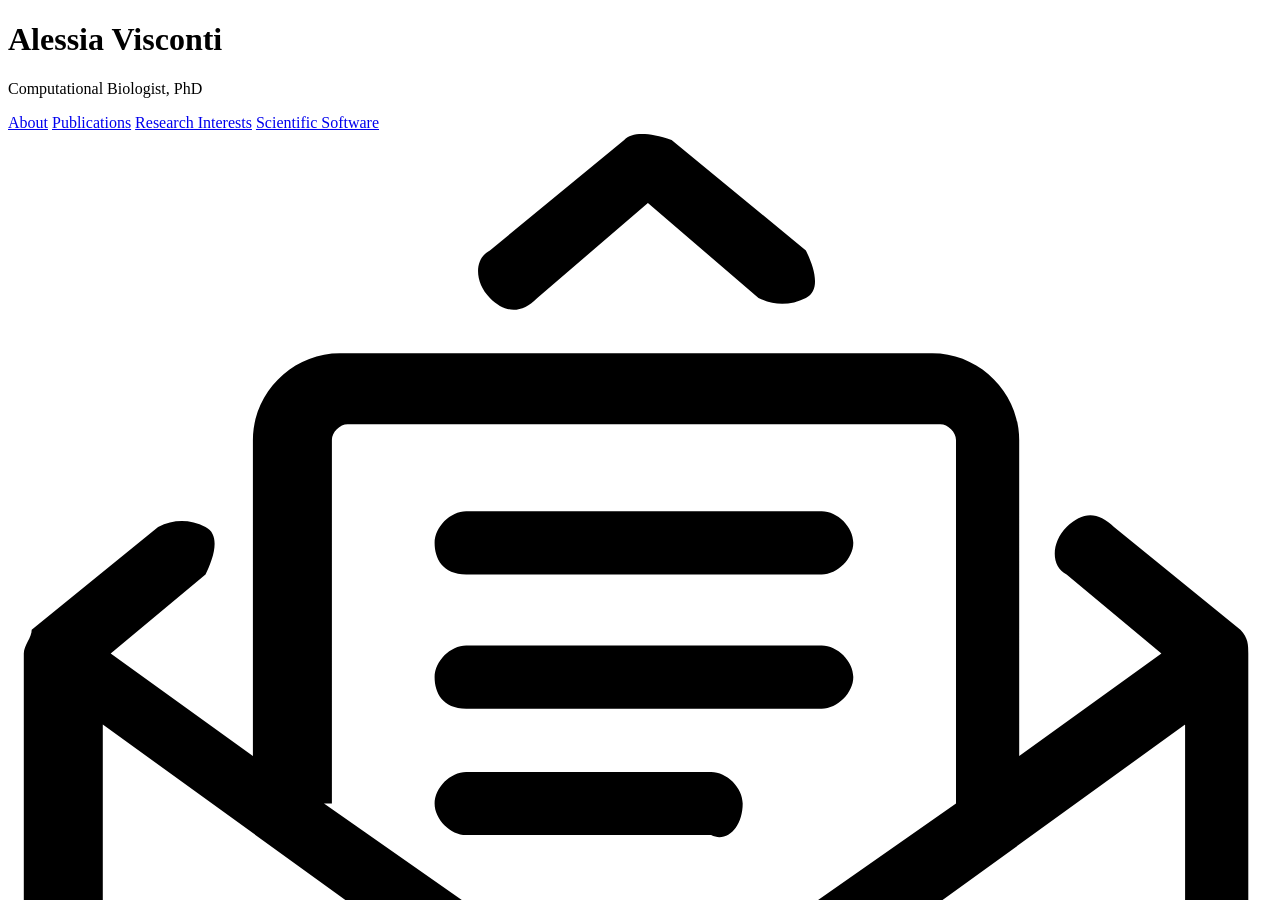
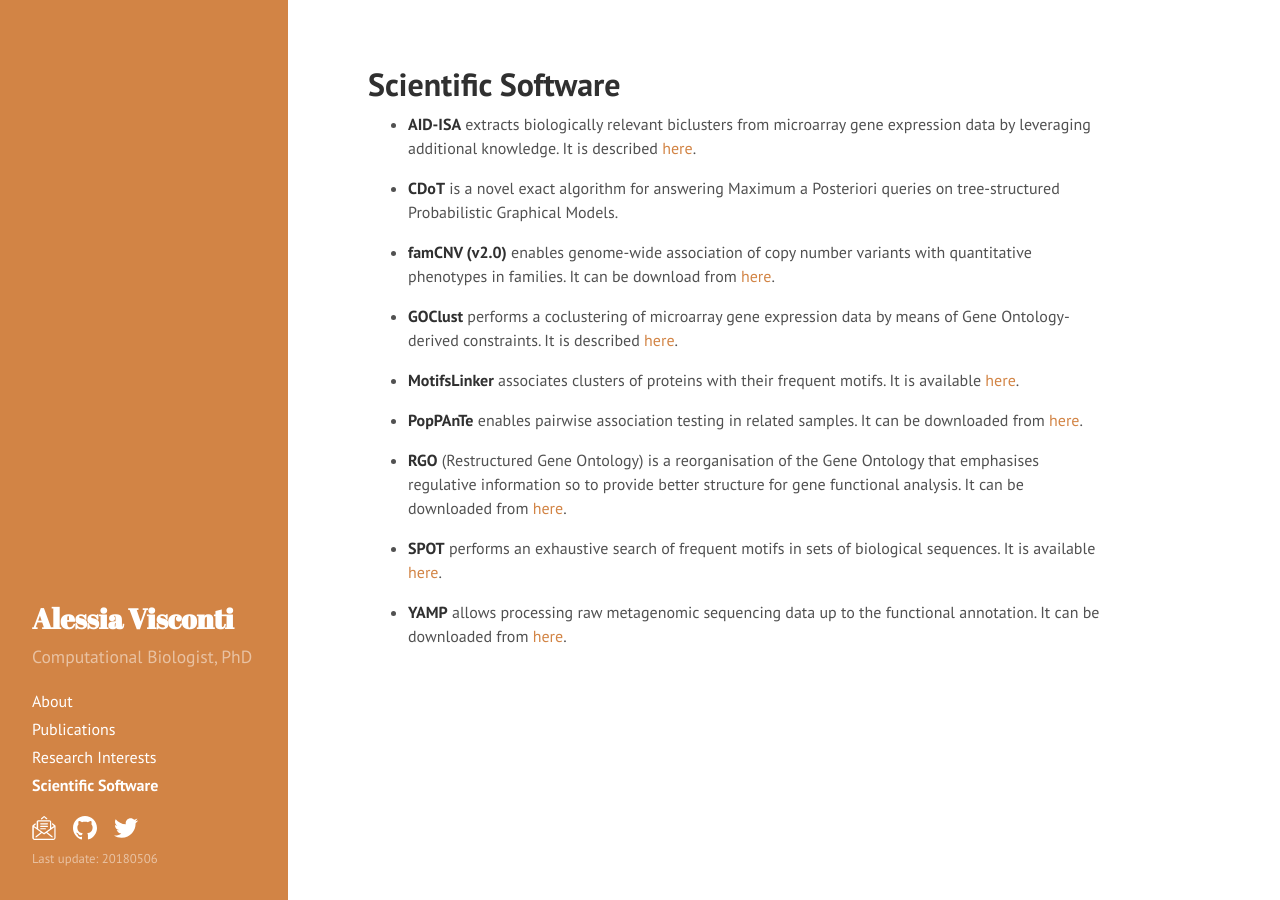
Before and after one commit to alesssia/alesssia.github.io, a Jekyll site: the page built from software.md, in a window 1280 px wide and 900 px high. Built offline with Jekyll 4.4.1, drawn with Linux system fonts in a browser that asks for light colours; Markdown is read by kramdown in place of the engine named in the settings.

Commit message:
Fixed site.url

```diff
--- a/404.html
+++ b/404.html
@@ -7,5 +7,5 @@ permalink: 404.html
 <div class="page">
   <h1 class="page-title">404: Page not found</h1>
   <p class="lead">Sorry, we've misplaced that URL or it's pointing to something that doesn't exist. <br>
-  <a href="{{ site.baseurl }}">Head back home</a> to try finding it again.</p>
+  <a href="{{ site.url }}">Head back home</a> to try finding it again.</p>
 </div>
--- a/_includes/head.html
+++ b/_includes/head.html
@@ -15,14 +15,14 @@
   </title>
 
   <!-- CSS -->
-  <link rel="stylesheet" href="{{ site.baseurl }}public/css/poole.css">
-  <link rel="stylesheet" href="{{ site.baseurl }}public/css/syntax.css">
-  <link rel="stylesheet" href="{{ site.baseurl }}public/css/hyde.css">
+  <link rel="stylesheet" href="{{ site.url }}public/css/poole.css">
+  <link rel="stylesheet" href="{{ site.url }}public/css/syntax.css">
+  <link rel="stylesheet" href="{{ site.url }}public/css/hyde.css">
   <link rel="stylesheet" href="http://fonts.googleapis.com/css?family=PT+Sans:400,400italic,700|Abril+Fatface">
 
   <!-- Icons -->
-  <link rel="apple-touch-icon-precomposed" sizes="144x144" href="{{ site.baseurl }}public/apple-touch-icon-144-precomposed.png">
-                                 <link rel="shortcut icon" href="{{ site.baseurl }}public/favicon.ico">
+  <link rel="apple-touch-icon-precomposed" sizes="144x144" href="{{ site.url }}public/apple-touch-icon-144-precomposed.png">
+                                 <link rel="shortcut icon" href="{{ site.url }}public/favicon.ico">
 
   <!-- RSS -->
   <link rel="alternate" type="application/rss+xml" title="RSS" href="/atom.xml">
--- a/_includes/sidebar.html
+++ b/_includes/sidebar.html
@@ -10,7 +10,7 @@
     </div>
 
     <nav class="sidebar-nav">
-      <!-- <a class="sidebar-nav-item{% if page.url == site.baseurl %} active{% endif %}" href="{{ site.baseurl }}">Home</a> -->
+      <!-- <a class="sidebar-nav-item{% if page.url == site.url %} active{% endif %}" href="{{ site.url }}">Home</a> -->
 
       {% comment %}
         The code below dynamically generates a sidebar nav of pages with
```
